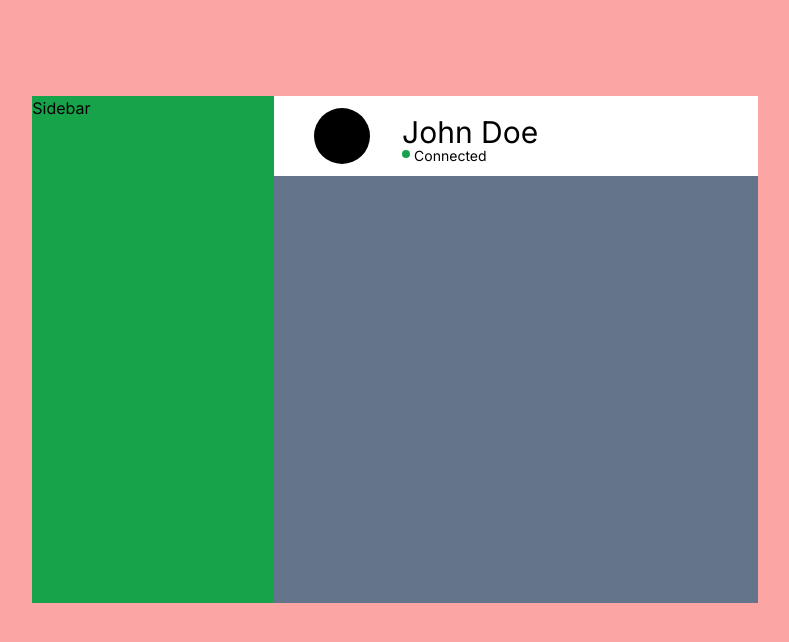
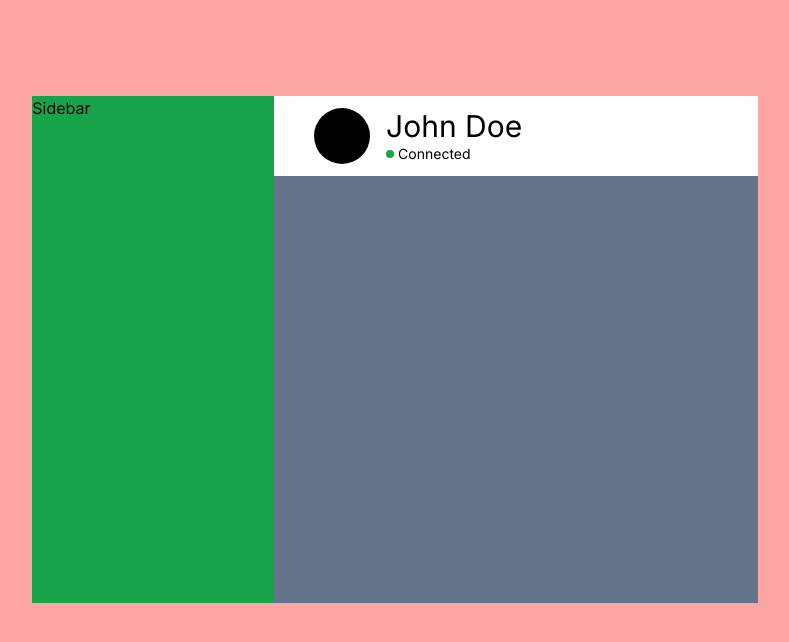
Before and after one commit to 0nizzr/sentichat, a Next.js app: page / in a window 1280 px wide. Shown: the top 642 px of the page, without its empty margins (245-1034 px from the left). Built offline with nearby package versions, Linux system fonts and the light colour scheme.

Commit message:
Refactor ChatHeader component with updated design and connected status indicator

```diff
--- a/src/components/ChatHeader.tsx
+++ b/src/components/ChatHeader.tsx
@@ -8,12 +8,13 @@ export default function ChatHeader() {
 
       <div className="ml-4">
         {/* name */}
-        <h1 className="mx-4 text-3xl cursor-pointer hover:text-cyan-800">
+        <h1 className="text-3xl cursor-pointer hover:text-cyan-800">
           John Doe
         </h1>
         {/* connedted status text + green/gray dot */}
-        <div className=" relative left-4 h-2 w-2 bg-green-600 rounded-full">
-          <h3 className="relative bottom-1 left-3 text-sm">Connected</h3>
+        <div className="flex items-center">
+          <div className="mr-1 h-2 w-2 bg-green-600 rounded-full"></div>
+          <h3 className="text-sm">Connected</h3>
         </div>
       </div>
     </div>
```
